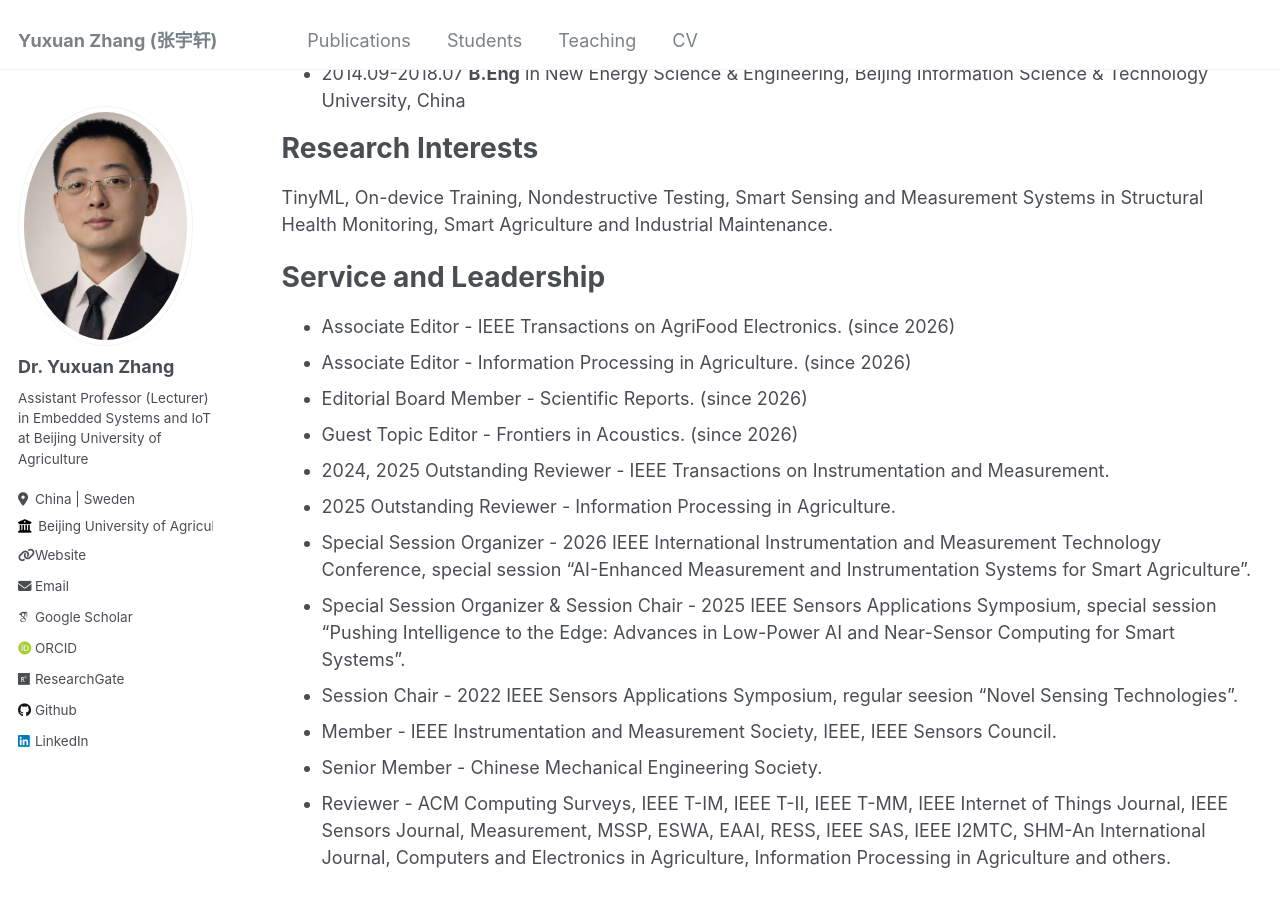
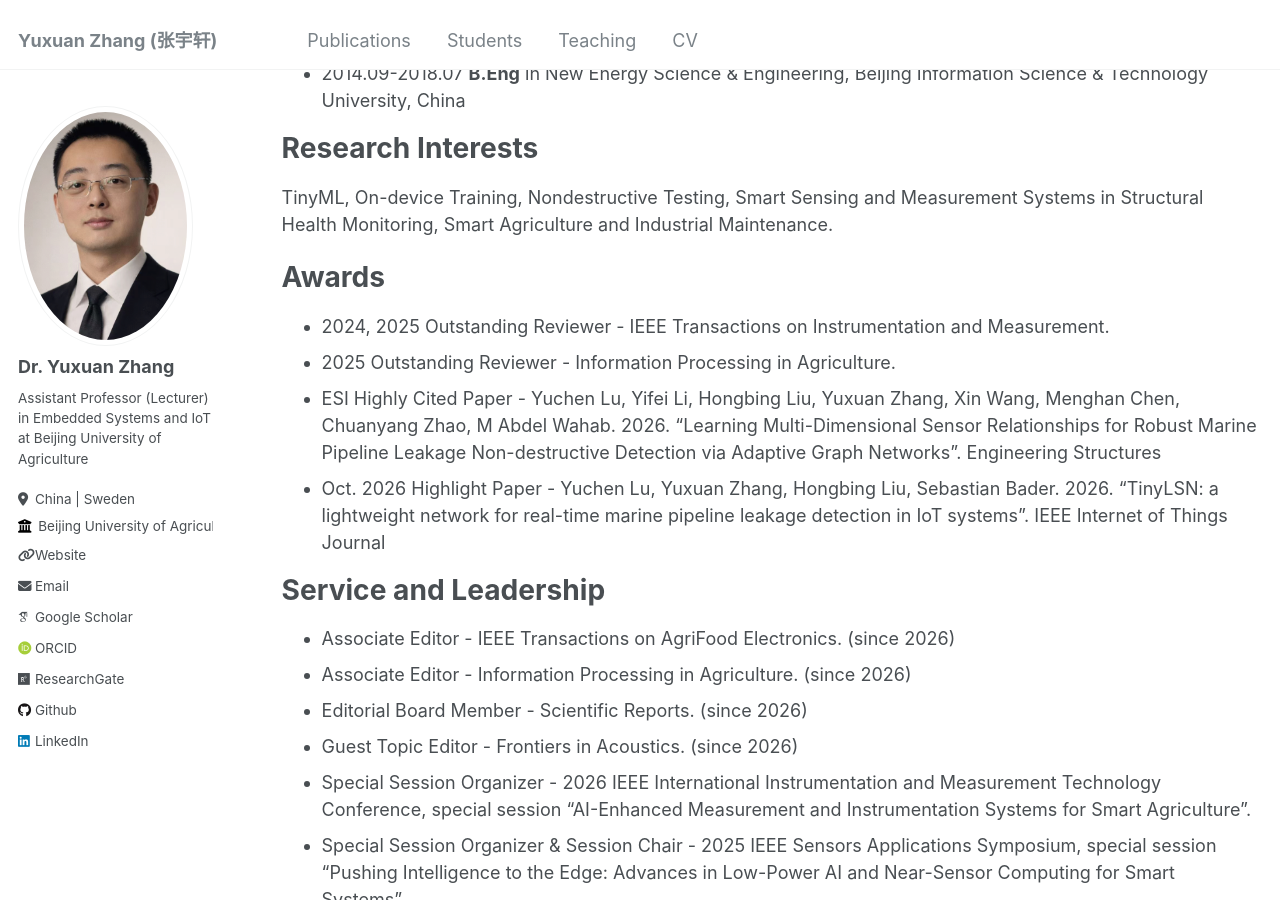
Before and after one commit to YuxuanZhang-96/YuxuanZhang-96.github.io, a Jekyll site: the page built from _pages/cv.md, in a window 1280 px wide and 900 px high, scrolled down 444 px. Built offline with Jekyll 4.4.1, drawn with Linux system fonts in a browser that asks for light colours; some web fonts are replaced.

Commit message:
Update cv.md

```diff
--- a/_pages/cv.md
+++ b/_pages/cv.md
@@ -29,14 +29,19 @@ Research Interests
 ======
 TinyML, On-device Training, Nondestructive Testing, Smart Sensing and Measurement Systems in Structural Health Monitoring, Smart Agriculture and Industrial Maintenance.
 
+Awards
+======
+* 2024, 2025 Outstanding Reviewer           - IEEE Transactions on Instrumentation and Measurement.
+* 2025 Outstanding Reviewer                 - Information Processing in Agriculture.
+* ESI Highly Cited Paper                    - Yuchen Lu, Yifei Li, Hongbing Liu, Yuxuan Zhang, Xin Wang, Menghan Chen, Chuanyang Zhao, M Abdel Wahab. 2026. "Learning Multi-Dimensional Sensor Relationships for Robust Marine Pipeline Leakage Non-destructive Detection via Adaptive Graph Networks". Engineering Structures
+* Oct. 2026 Highlight Paper                 - Yuchen Lu, Yuxuan Zhang, Hongbing Liu, Sebastian Bader. 2026. "TinyLSN: a lightweight network for real-time marine pipeline leakage detection in IoT systems". IEEE Internet of Things Journal
+
 Service and Leadership
 ======
 * Associate Editor                          - IEEE Transactions on AgriFood Electronics. (since 2026)
 * Associate Editor                          - Information Processing in Agriculture. (since 2026)
 * Editorial Board Member                    - Scientific Reports. (since 2026)
 * Guest Topic Editor                        - Frontiers in Acoustics. (since 2026)
-* 2024, 2025 Outstanding Reviewer           - IEEE Transactions on Instrumentation and Measurement.
-* 2025 Outstanding Reviewer                 - Information Processing in Agriculture.
 * Special Session Organizer                 - 2026 IEEE International Instrumentation and Measurement Technology Conference, special session "AI-Enhanced Measurement and Instrumentation Systems for Smart Agriculture".
 * Special Session Organizer & Session Chair - 2025 IEEE Sensors Applications Symposium, special session "Pushing Intelligence to the Edge: Advances in Low-Power AI and Near-Sensor Computing for Smart Systems".
 * Session Chair                             - 2022 IEEE Sensors Applications Symposium, regular seesion "Novel Sensing Technologies".
```
